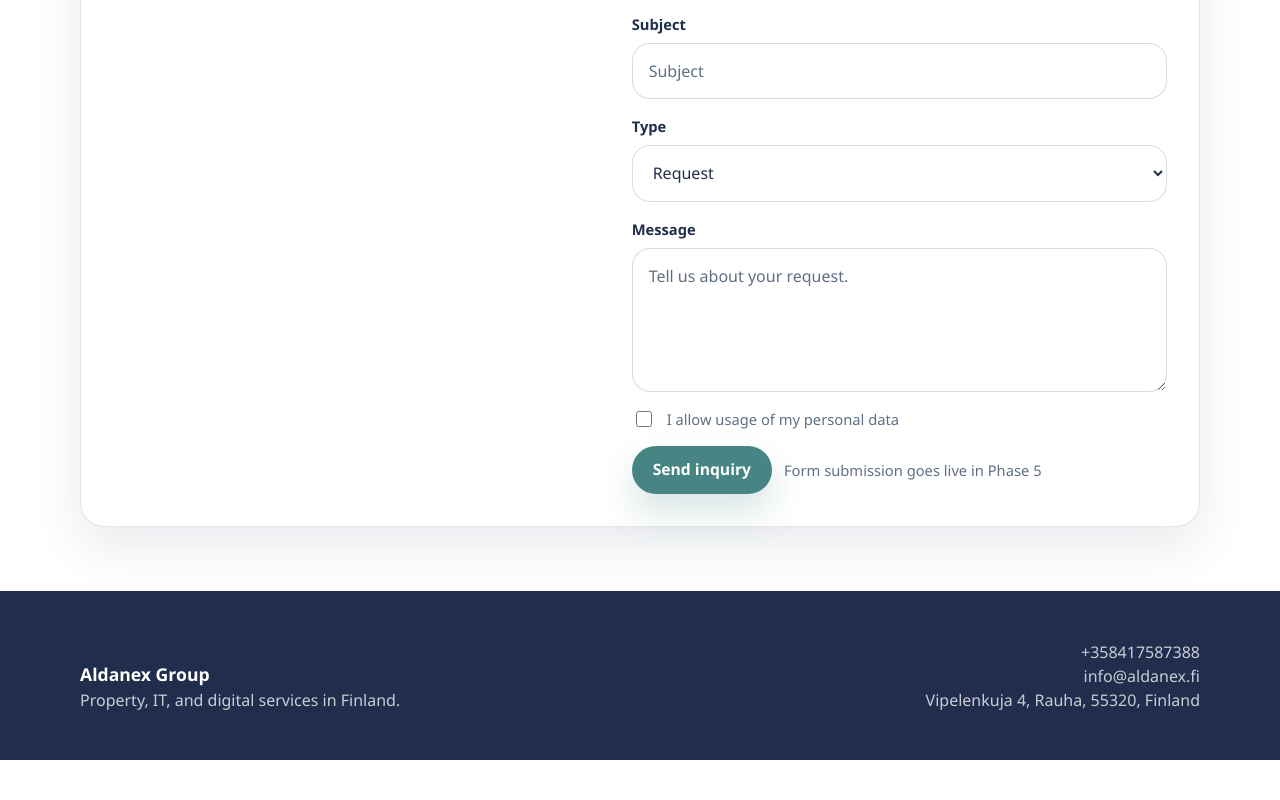
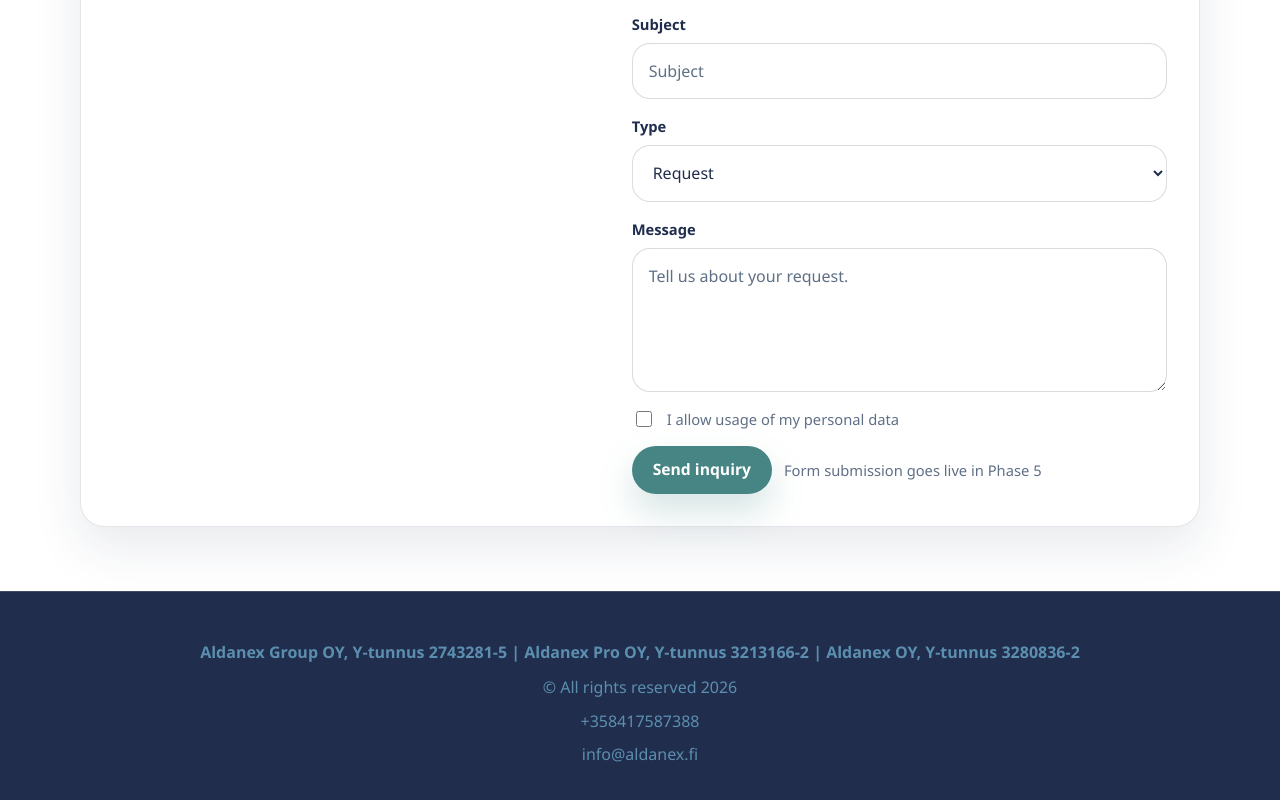
Before and after one commit to d-m-g/aldanex-site, a Next.js app: page / in a window 1280 px wide. Shown: the part 2513-3313 px from the top of the page. Before the commit the page ends 3273 px from the top, so only its background shows below. Built offline with nearby package versions, Linux system fonts and the light colour scheme.

Commit message:
Footer updated

```diff
--- a/package.json
+++ b/package.json
@@ -11,11 +11,11 @@
   },
   "devDependencies": {
     "eslint": "^8.57.1",
-    "eslint-config-next": "^16.2.2",
+    "eslint-config-next": "^14.2.15",
     "prettier": "^3.3.3"
   },
   "dependencies": {
-    "next": "^16.2.2",
+    "next": "^14.2.15",
     "react": "^18.3.1",
     "react-dom": "^18.3.1"
   }
--- a/src/components/SiteFooter.jsx
+++ b/src/components/SiteFooter.jsx
@@ -5,17 +5,21 @@ export default function SiteFooter() {
   return (
     <footer className={styles.footer}>
       <Container className={styles.inner}>
-        <div>
-          <p className={styles.title}>Aldanex Group</p>
-          <p className={styles.copy}>
-            Property, IT, and digital services in Finland.
-          </p>
-        </div>
-        <div className={styles.meta}>
-          <p>+358417587388</p>
-          <p>info@aldanex.fi</p>
-          <p>Vipelenkuja 4, Rauha, 55320, Finland</p>
-        </div>
+        <p className={styles.companies}>
+          Aldanex Group OY, Y-tunnus 2743281-5 | Aldanex Pro OY, Y-tunnus 3213166-2 |
+          Aldanex OY, Y-tunnus 3280836-2
+        </p>
+        <p className={styles.copy}>© All rights reserved 2026</p>
+        <p>
+          <a className={styles.link} href="tel:+358417587388">
+            +358417587388
+          </a>
+        </p>
+        <p>
+          <a className={styles.link} href="mailto:info@aldanex.fi">
+            info@aldanex.fi
+          </a>
+        </p>
       </Container>
     </footer>
   );
--- a/src/components/SiteFooter.module.css
+++ b/src/components/SiteFooter.module.css
@@ -1,32 +1,34 @@
 .footer {
   padding: var(--space-7) 0;
-  background: var(--color-footer);
-  border-top: 1px solid var(--color-line);
-  color: var(--color-surface-strong);
+  background: rgb(32, 45, 77);
+  border-top: 1px solid rgba(255, 255, 255, 0.14);
+  color: rgb(92, 143, 175);
 }
 
 .inner {
-  display: grid;
-  gap: var(--space-4);
+  display: flex;
+  flex-direction: column;
+  align-items: center;
+  gap: 0.6rem;
+  text-align: center;
 }
 
-.title {
-  font-size: 1.1rem;
-  font-weight: 700;
+.companies {
+  font-weight: 600;
+  white-space: nowrap;
 }
 
-.copy,
-.meta {
-  color: rgba(255, 255, 255, 0.76);
+.copy {
+  margin-top: 0.1rem;
 }
 
-@media (min-width: 768px) {
-  .inner {
-    grid-template-columns: 1.4fr 1fr;
-    align-items: end;
-  }
+.link {
+  color: inherit;
+  text-decoration: none;
+}
 
-  .meta {
-    text-align: right;
-  }
+.link:hover,
+.link:focus-visible {
+  text-decoration: underline;
+  outline: none;
 }
```
Also changed, not shown: 3 other files (tests, documents, lock files or other folders).
